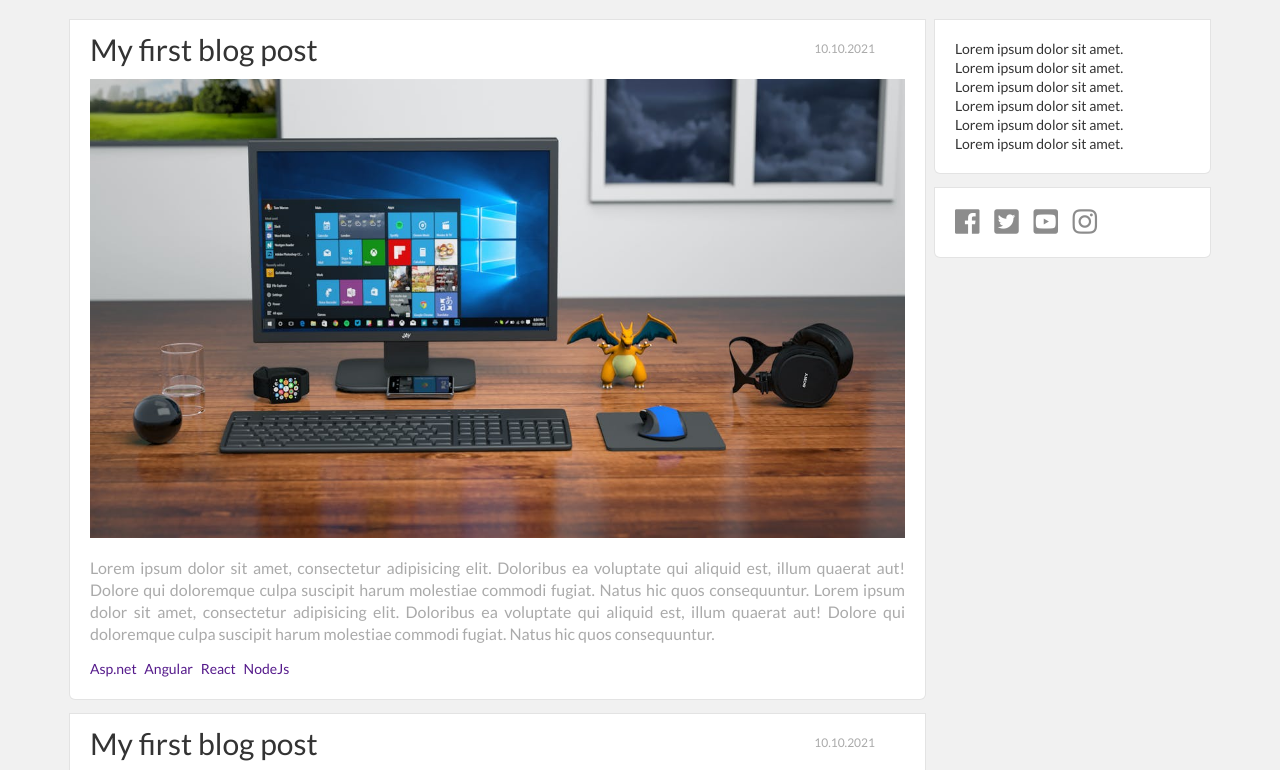
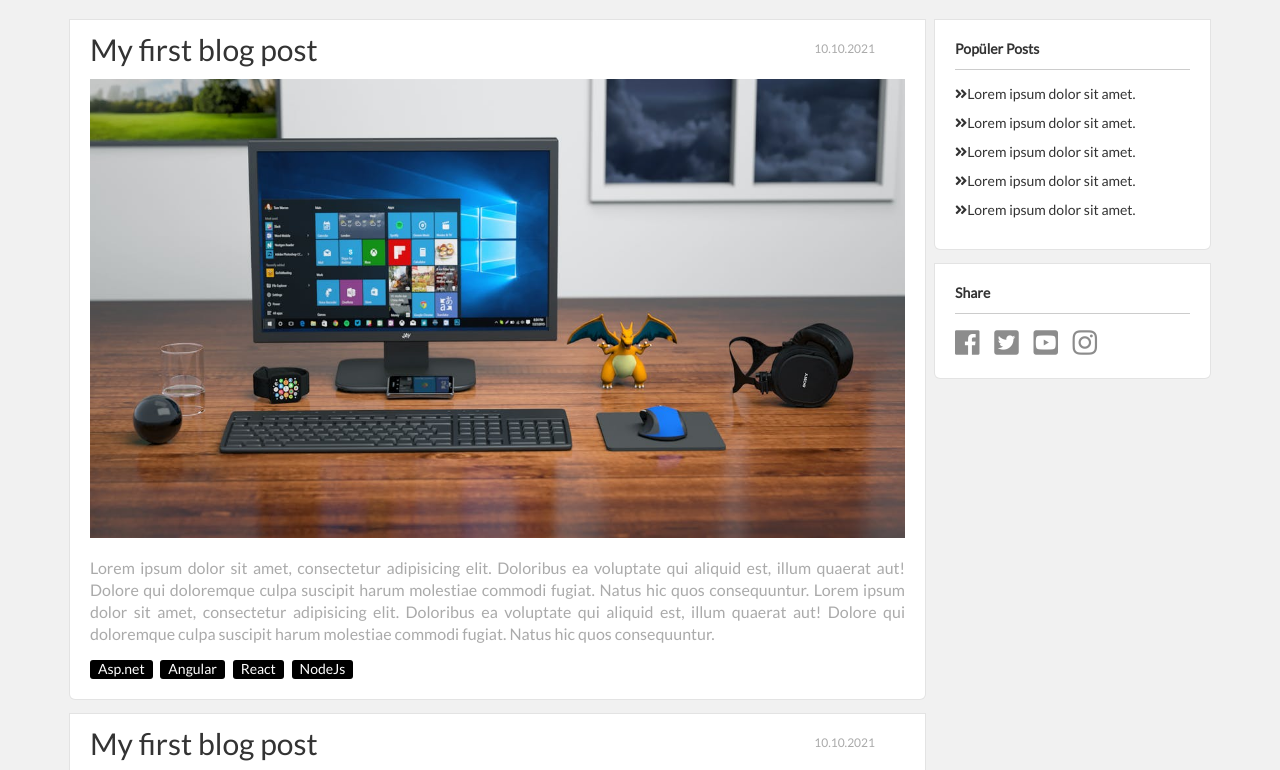
Before and after one commit to Hakan-Ekinci/Sample-Udemy, a plain HTML site: page Text-Blog/style.html in a window 1280 px wide. Shown: the top 770 px of the page. Drawn offline with Linux system fonts and the light colour scheme.

Commit message:
text-blog

```diff
--- a/Text-Blog/style.css
+++ b/Text-Blog/style.css
@@ -104,3 +104,27 @@ h2 {
 #share a:hover {
     opacity: 0.6;
 }
+
+ul {
+    list-style-type: none;
+}
+
+ul li {
+    margin-bottom: 10px;
+}
+
+.header {
+    margin-bottom: 15px;
+    padding-bottom: 10px;
+    border-bottom: 1px solid rgb(0, 0, 0, 0.2);
+}
+
+.tag {
+    background-color: #000;
+    color: #fff;
+    display: inline-block;
+    padding-left: 8px;
+    padding-right: 8px;
+    text-align: center;
+    border-radius: 3px;
+}
--- a/Text-Blog/style.html
+++ b/Text-Blog/style.html
@@ -27,10 +27,27 @@
                 </p>
 
                 <ul class="tags">
-                    <li><a href="">Asp.net</a></li>
-                    <li><a href="">Angular</a></li>
-                    <li><a href="">React</a></li>
-                    <li><a href="">NodeJs</a></li>
+                    <li><a href="" class="tag">Asp.net</a></li>
+                    <li><a href="" class="tag">Angular</a></li>
+                    <li><a href="" class="tag">React</a></li>
+                    <li><a href="" class="tag">NodeJs</a></li>
+                </ul>
+
+            </div>
+            <div class="blog-post box">
+                <h2>My first blog post</h2>
+                <p class="date">10.10.2021</p>
+                <img src="2.jpeg">
+                <p class="blog-text">
+                    Lorem ipsum dolor sit amet, consectetur adipisicing elit. Doloribus ea voluptate qui aliquid est, illum quaerat aut! Dolore qui doloremque culpa suscipit harum molestiae commodi fugiat. Natus hic quos consequuntur.
+                    <br><br> Lorem ipsum dolor sit amet, consectetur adipisicing elit. Doloribus ea voluptate qui aliquid est, illum quaerat aut! Dolore qui doloremque culpa suscipit harum molestiae commodi fugiat. Natus hic quos consequuntur.
+                </p>
+
+                <ul class="tags">
+                    <li><a href="" class="tag">Asp.net</a></li>
+                    <li><a href="" class="tag">Angular</a></li>
+                    <li><a href="" class="tag">React</a></li>
+                    <li><a href="" class="tag">NodeJs</a></li>
                 </ul>
 
             </div>
@@ -44,27 +61,10 @@
                 </p>
 
                 <ul class="tags">
-                    <li><a href="">Asp.net</a></li>
-                    <li><a href="">Angular</a></li>
-                    <li><a href="">React</a></li>
-                    <li><a href="">NodeJs</a></li>
-                </ul>
-
-            </div>
-            <div class="blog-post box">
-                <h2>My first blog post</h2>
-                <p class="date">10.10.2021</p>
-                <img src="1.jpeg">
-                <p class="blog-text">
-                    Lorem ipsum dolor sit amet, consectetur adipisicing elit. Doloribus ea voluptate qui aliquid est, illum quaerat aut! Dolore qui doloremque culpa suscipit harum molestiae commodi fugiat. Natus hic quos consequuntur.
-                    <br><br> Lorem ipsum dolor sit amet, consectetur adipisicing elit. Doloribus ea voluptate qui aliquid est, illum quaerat aut! Dolore qui doloremque culpa suscipit harum molestiae commodi fugiat. Natus hic quos consequuntur.
-                </p>
-
-                <ul class="tags">
-                    <li><a href="">Asp.net</a></li>
-                    <li><a href="">Angular</a></li>
-                    <li><a href="">React</a></li>
-                    <li><a href="">NodeJs</a></li>
+                    <li><a href="" class="tag">Asp.net</a></li>
+                    <li><a href="" class="tag">Angular</a></li>
+                    <li><a href="" class="tag">React</a></li>
+                    <li><a href="" class="tag">NodeJs</a></li>
                 </ul>
 
             </div>
@@ -73,28 +73,32 @@
         <div id="other-posts">
             <div id="inner-other-posts" class="box">
 
-                <p class="other">
-                    Lorem ipsum dolor sit amet.
-                </p>
-                <p class="other">
-                    Lorem ipsum dolor sit amet.
-                </p>
-                <p class="other">
-                    Lorem ipsum dolor sit amet.
-                </p>
-                <p class="other">
-                    Lorem ipsum dolor sit amet.
-                </p>
-                <p class="other">
-                    Lorem ipsum dolor sit amet.
-                </p>
-                <p class="other">
-                    Lorem ipsum dolor sit amet.
-                </p>
+                <h4 class="header">Popüler Posts</h4>
+
+
+                <ul>
+                    <li><i class="fas fa-angle-double-right">
+
+                    </i>Lorem ipsum dolor sit amet.</li>
+                    <li><i class="fas fa-angle-double-right">
+
+                    </i>Lorem ipsum dolor sit amet.</li>
+                    <li><i class="fas fa-angle-double-right">
+
+                    </i>Lorem ipsum dolor sit amet.</li>
+                    <li><i class="fas fa-angle-double-right">
+
+                    </i>Lorem ipsum dolor sit amet.</li>
+                    <li><i class="fas fa-angle-double-right">
+
+                    </i>Lorem ipsum dolor sit amet.</li>
+                </ul>
+
 
             </div>
 
             <div id="share" class="box">
+                <h4 class="header">Share</h4>
 
                 <a href="#">
                     <i class="fab fa-facebook fa-2x"></i>
@@ -118,7 +122,7 @@
         <div id="author-box">
             <img src="unnamed.jpeg" alt="">
             <p class="unnamed-text">
-                Caleb Fields
+                Hakan Ekinci
             </p>
         </div>
 
```
Also changed, not shown: 1 other file.
